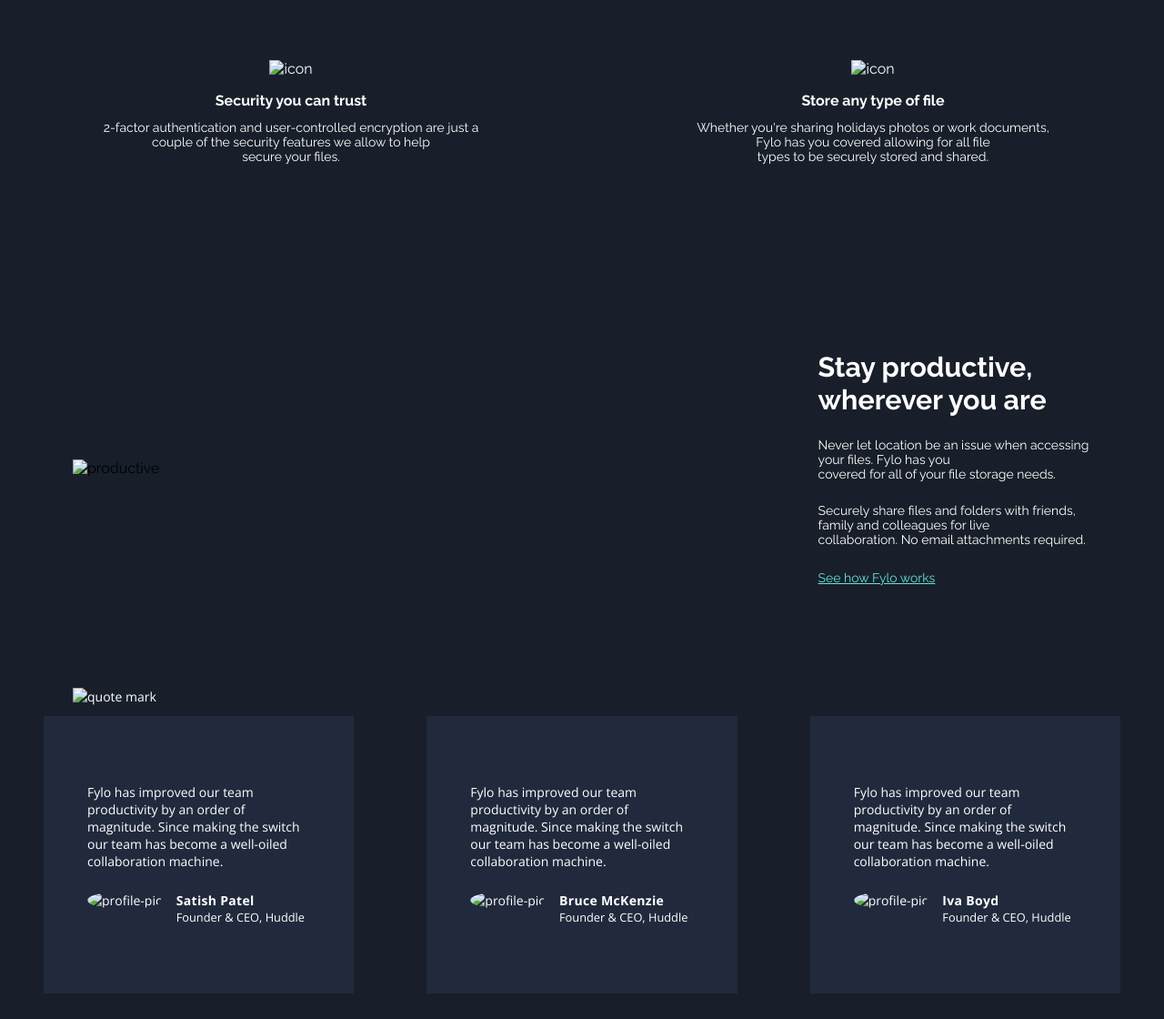
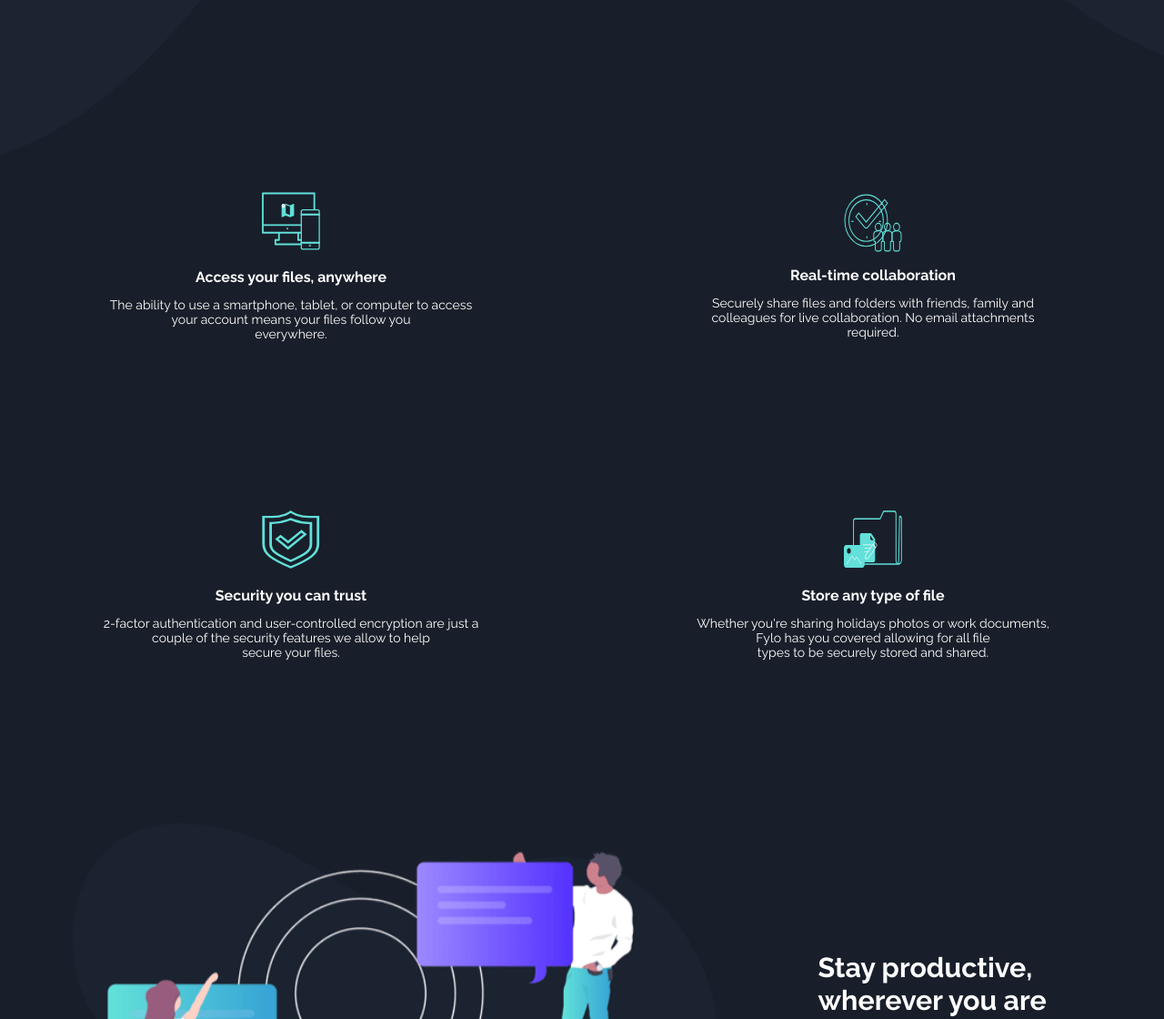
Before and after one commit to MirMurr/Fylo-landing-page, a plain HTML site: page index.html in a window 1280 px wide. Shown: the part 941-2061 px from the top of the page at 91% size. Drawn offline with nearby package versions, Linux system fonts and the light colour scheme; a script that the page names is missing; files whose address does not match are found by name; a web font is replaced by a local one.

Commit message:
Update index.html

```diff
--- a/index.html
+++ b/index.html
@@ -19,7 +19,7 @@
   <header>
     <nav class="navbar">
       <div class="logo-container">
-        <img class="logo" src="./images/logo.svg" alt="company logo">
+        <img class="logo" src="./logo.svg" alt="company logo">
       </div>
       <ul class="navlinks">
         <li class="nav-item"><a class="navlink" href="#">Features</a></li>
@@ -37,7 +37,7 @@
 <!--START INTRO SECTION-->
     <div class="intro-section">
       <div class="intro-image-container">
-        <img class="intro-image" src="./images/illustration-intro.png" alt="intro image">
+        <img class="intro-image" src="./illustration-intro.png" alt="intro image">
       </div>
       <div class="text">
         <h1 class="intro">All your files in one secure location, <br>accessible anywhere.</h1>
@@ -51,27 +51,27 @@
     <div class="icons-section">
       <div class="wrapper">
         <div class="img-wrap">
-          <img src="./images/icon-access-anywhere.svg" alt="icon">
+          <img src="./icon-access-anywhere.svg" alt="icon">
         </div>
         <h4>Access your files, anywhere</h4>
         <p> The ability to use a smartphone, tablet, or computer to access your account means your files follow you<br>everywhere.</p>
       </div>
       <div class="wrapper">
-        <img src="./images/icon-collaboration.svg" alt="icon">
+        <img src="./icon-collaboration.svg" alt="icon">
         <h4>Real-time collaboration</h4>
         <p>Securely share files and folders with friends, family and colleagues for live collaboration. No email attachments<br>required.</p>
       </div>
 
       <div class="wrapper">
         <div class="img-wrap">
-          <img src="./images/icon-security.svg" alt="icon">
+          <img src="./icon-security.svg" alt="icon">
         </div>
         <h4>Security you can trust</h4>
         <p> 2-factor authentication and user-controlled encryption are just a couple of the security features we allow to help<br>secure your files.</p>
       </div>
       <div class="wrapper">
         <div class="img-wrap">
-          <img src="./images/icon-any-file.svg" alt="icon">
+          <img src="./icon-any-file.svg" alt="icon">
         </div>
         <h4>Store any type of file</h4>
         <p>  Whether you're sharing holidays photos or work documents, Fylo has you covered allowing for all file<br>types to be securely stored and shared.</p>
@@ -82,7 +82,7 @@
 <!--START SLOGAN SECTION-->
     <div class="slogan-section">
       <div class="image-container">
-        <img src="./images/illustration-stay-productive.png" alt="productive">
+        <img src="./illustration-stay-productive.png" alt="productive">
       </div>
       <div class="text-container">
         <h2>Stay productive, <br>wherever you are</h2>
@@ -99,7 +99,7 @@
     <div class="testimonials-section">
 
       <div class="quote-wrapper">
-        <img class="quote-mark" src="./images/bg-quotes.png" alt="quote mark">
+        <img class="quote-mark" src="./bg-quotes.png" alt="quote mark">
       </div>
       <div class="testimonial">
         <div class="testi-text">
@@ -107,7 +107,7 @@
         </div>
         <div class="profile">
           <div class="profile-image">
-            <img src="./images/profile-1.jpg" alt="profile-pic">
+            <img src="./profile-1.jpg" alt="profile-pic">
           </div>
           <div class="name">
             <p class="name">Satish Patel</p>
@@ -122,7 +122,7 @@
         </div>
         <div class="profile">
           <div class="profile-image">
-            <img src="./images/profile-2.jpg" alt="profile-pic">
+            <img src="./profile-2.jpg" alt="profile-pic">
           </div>
           <div class="name">
             <p class="name">Bruce McKenzie</p>
@@ -137,7 +137,7 @@
         </div>
         <div class="profile">
           <div class="profile-image">
-            <img src="./images/profile-3.jpg" alt="profile-pic">
+            <img src="./profile-3.jpg" alt="profile-pic">
           </div>
           <div class="name">
             <p class="name">Iva Boyd</p>
@@ -165,7 +165,7 @@
 <!--START FOOTER-->
     <footer>
       <div class="f-logo-container">
-        <img src="./images/logo.svg" alt="company logo">
+        <img src="./logo.svg" alt="company logo">
       </div>
       <div class="location">
         <svg xmlns="http://www.w3.org/2000/svg" viewBox="0 0 24 24" width="36" height="36" fill="white" stroke="#000000" stroke-width="1" stroke-linecap="round" stroke-linejoin="round">&lt;!--!  Atomicons Free 1.00 by @atisalab License - https://atomicons.com/license/ (Icons: CC BY 4.0) Copyright 2021 Atomicons --&gt;<path d="M19.84,11.92c-.93,5.59-5.74,8.85-7.33,9.79a1,1,0,0,1-1,0C9.73,20.68,4,16.77,4,10a8,8,0,0,1,8.36-8C17.31,2.23,20.66,7,19.84,11.92Z"></path><circle cx="12" cy="10" r="3"></circle></svg>
```
